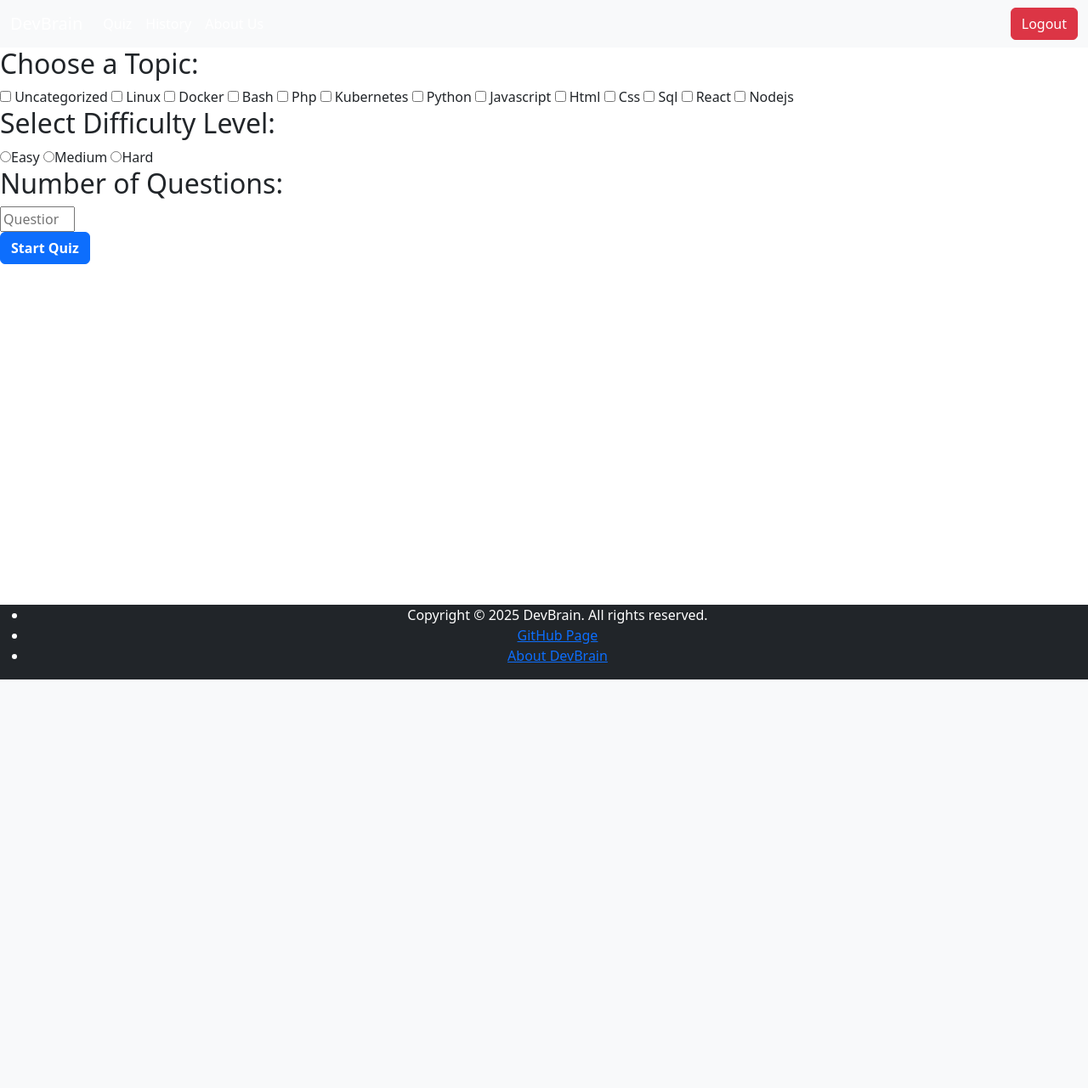
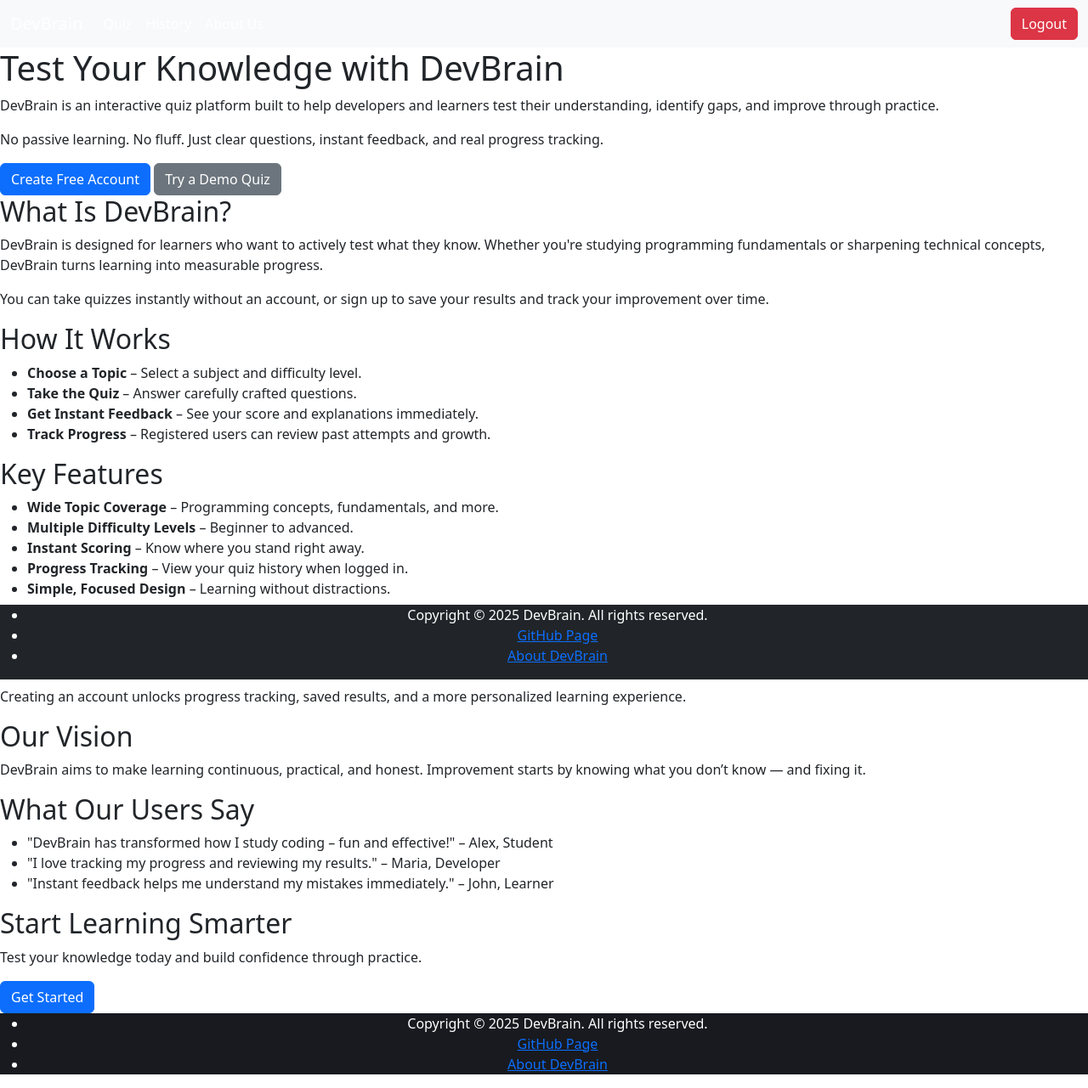
Before and after one commit to RichardOyelowo/DevBrain, a Flask app: page / in a window 1280 px wide. Shown: the whole page at 85% size. Before the commit the page ends 800 px from the top, so only its background shows below. Run offline with Flask 3, Linux system fonts and the light colour scheme; the visitor is signed in with stand-in values (Sample User, id 1); data that the repository does not hold is empty.

Commit message:
updated index to be homepage

```diff
--- a/templates/index.html
+++ b/templates/index.html
@@ -1,35 +1,111 @@
 {% extends "layout.html" %}
 
+{% block title %}
+    DevBrain - Home
+{% endblock %}
+
 {% block body %}
-    <form action="/quiz" method="post">
-        <!-- Topic Selection -->
-        <div class="topic-section">
-            <h2>Choose a Topic:</h2>
-                <input type="checkbox" name="quiz[topics][]" value="uncategorized"> Uncategorized
-                {% for topic in topics %}
-                    <label>
-                        <input type="checkbox" name="quiz[topics][]" value="{{ topic }}"> {{ topic.capitalize() }}
-                    </label>
-                {% endfor %}
+
+<main class="homepage">
+    <!-- Hero Section -->
+    <section class="hero">
+        <h1>Test Your Knowledge with DevBrain</h1>
+        <p>
+            DevBrain is an interactive quiz platform built to help developers and learners
+            test their understanding, identify gaps, and improve through practice.
+        </p>
+        <p>
+            No passive learning. No fluff. Just clear questions, instant feedback,
+            and real progress tracking.
+        </p>
+
+        <div class="hero-actions">
+            <a href="{{ url_for('auth.register') }}" class="btn btn-primary">Create Free Account</a>
+            <a href="{{ url_for('index') }}" class="btn btn-secondary">Try a Demo Quiz</a>
         </div>
+    </section>
 
-        <!-- Difficulty Selection -->
-        <div class="difficulty-section">
-            <h2>Select Difficulty Level:</h2>
-                <label><input type="radio" name="quiz[difficulty]" value="Easy">Easy</label>
-                <label><input type="radio" name="quiz[difficulty]" value="Medium">Medium</label>
-                <label><input type="radio" name="quiz[difficulty]" value="Hard">Hard</label>
-        </div>
+    <!-- What DevBrain Is -->
+    <section class="overview">
+        <h2>What Is DevBrain?</h2>
+        <p>
+            DevBrain is designed for learners who want to actively test what they know.
+            Whether you're studying programming fundamentals or sharpening technical concepts,
+            DevBrain turns learning into measurable progress.
+        </p>
+        <p>
+            You can take quizzes instantly without an account, or sign up to save your results
+            and track your improvement over time.
+        </p>
+    </section>
 
-        <!-- Questions Count -->
-        <div class="count-sections">
-            <h2>Number of Questions:</h2>
-            <input type="number" name="quiz[limit]" placeholder="Questions Count" min="1" max="50" required>
-        </div>
+    <!-- How It Works -->
+    <section class="how-it-works">
+        <h2>How It Works</h2>
+        <ul class="cards-list">
+            <li><strong>Choose a Topic</strong> – Select a subject and difficulty level.</li>
+            <li><strong>Take the Quiz</strong> – Answer carefully crafted questions.</li>
+            <li><strong>Get Instant Feedback</strong> – See your score and explanations immediately.</li>
+            <li><strong>Track Progress</strong> – Registered users can review past attempts and growth.</li>
+        </ul>
+    </section>
 
-        <!-- Start Quiz Button -->
-        <button type="submit" class="btn btn-primary fw-bold">Start Quiz</button>
-    </form>
+    <!-- Key Features -->
+    <section class="features">
+        <h2>Key Features</h2>
+        <ul class="cards-list">
+            <li><strong>Wide Topic Coverage</strong> – Programming concepts, fundamentals, and more.</li>
+            <li><strong>Multiple Difficulty Levels</strong> – Beginner to advanced.</li>
+            <li><strong>Instant Scoring</strong> – Know where you stand right away.</li>
+            <li><strong>Progress Tracking</strong> – View your quiz history when logged in.</li>
+            <li><strong>Simple, Focused Design</strong> – Learning without distractions.</li>
+        </ul>
+    </section>
 
+    <!-- Demo vs Account -->
+    <section class="demo-info">
+        <h2>Try Before You Commit</h2>
+        <p>You can take quizzes without creating an account to explore how DevBrain works.</p>
+        <p>
+            Creating an account unlocks progress tracking, saved results,
+            and a more personalized learning experience.
+        </p>
+    </section>
+
+    <!-- Vision -->
+    <section class="vision">
+        <h2>Our Vision</h2>
+        <p>
+            DevBrain aims to make learning continuous, practical, and honest.
+            Improvement starts by knowing what you don’t know — and fixing it.
+        </p>
+    </section>
+
+    <!-- Testimonials -->
+    <section class="testimonials">
+        <h2>What Our Users Say</h2>
+        <ul class="cards-list">
+            <li>"DevBrain has transformed how I study coding – fun and effective!" – Alex, Student</li>
+            <li>"I love tracking my progress and reviewing my results." – Maria, Developer</li>
+            <li>"Instant feedback helps me understand my mistakes immediately." – John, Learner</li>
+        </ul>
+    </section>
+
+    <!-- Call to Action -->
+    <section class="cta">
+        <h2>Start Learning Smarter</h2>
+        <p>Test your knowledge today and build confidence through practice.</p>
+        <a href="{{ url_for('auth.register') }}" class="btn btn-primary">Get Started</a>
+    </section>
+</main>
+
+<!-- Footer -->
+        <footer class="footer text-white text-center bottom">
+            <ul class="footer-list">
+                <li>Copyright &copy; 2025 DevBrain. All rights reserved.</li>
+                <li><a href="https://github.com/RichardOyelowo/DevBrain.git">GitHub Page</a></li>
+                <li><a href="{{ url_for('about') }}">About DevBrain</a></li>
+            </ul>
+        </footer>
 
 {% endblock %}
```
